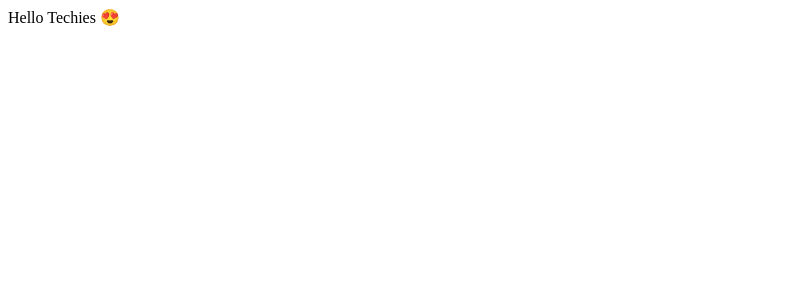
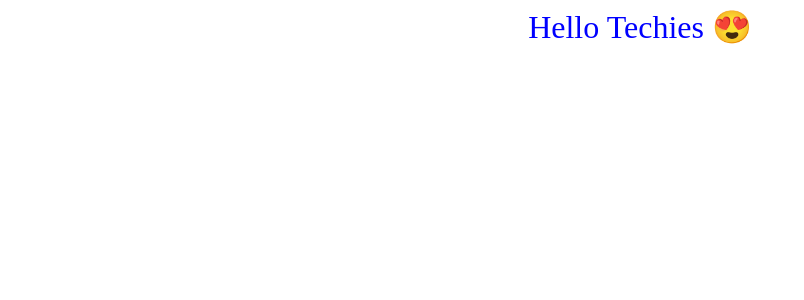
Before and after one commit to 0tieno/mlsa-azure, a React (Create React App) app: page / in a window 1280 px wide. Shown: the top 300 px of the page, without its empty margins (0-804 px from the left). Built offline with nearby package versions, Linux system fonts and the light colour scheme; the HTML template or start-up script is replaced by a standard one.

Commit message:
Update index.css

```diff
--- a/src/index.css
+++ b/src/index.css
@@ -0,0 +1,5 @@
+.header-greeting{
+  font-size: 2rem;
+  text-align: center;
+  color: #00f;
+}
```
